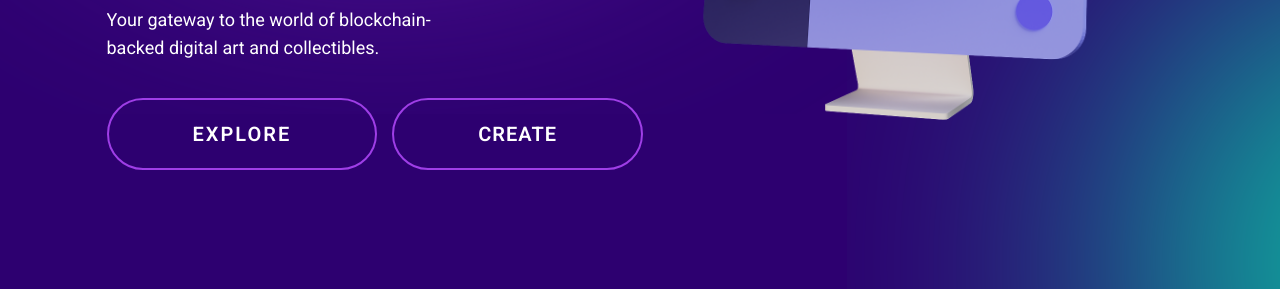
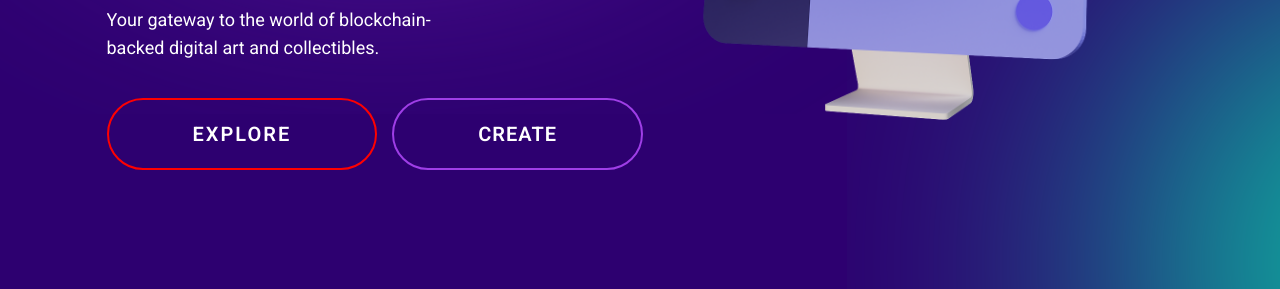
Before and after one commit to Arafat111-design/project-hmm, a plain HTML site: page index.html in a window 1280 px wide. In both pictures the pointer is over the link "EXPLORE". Shown: the part 489-778 px from the top of the page. Drawn offline with Linux system fonts and the light colour scheme.

Commit message:
Update style.css

```diff
--- a/assets/css/style.css
+++ b/assets/css/style.css
@@ -60,7 +60,7 @@ body{
 
 .inline-btn:hover{
     background-color: transparent;
-    border: 2px solid var(--secondary-color);
+    border: 2px solid red;
 }
 
 .border-btn{
```
